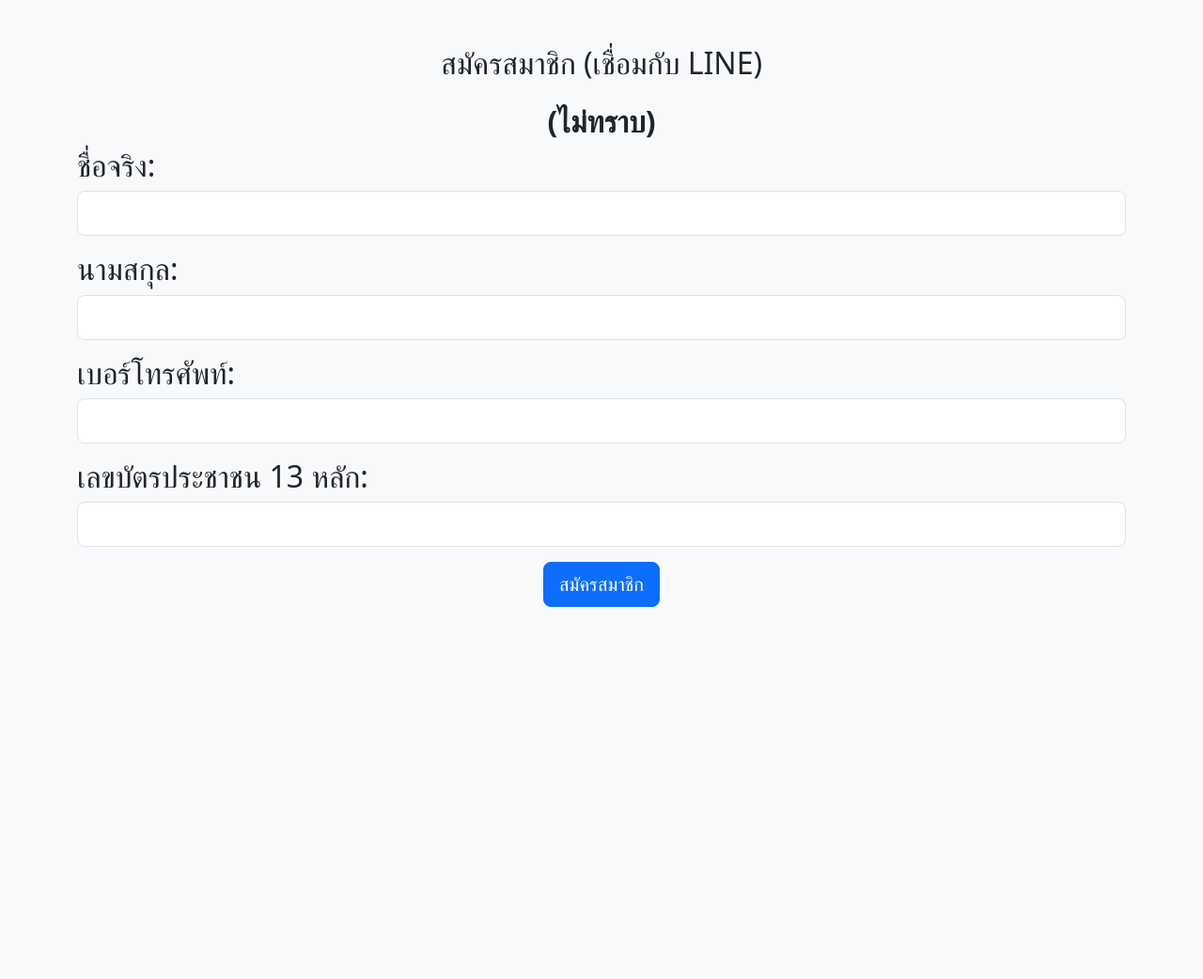
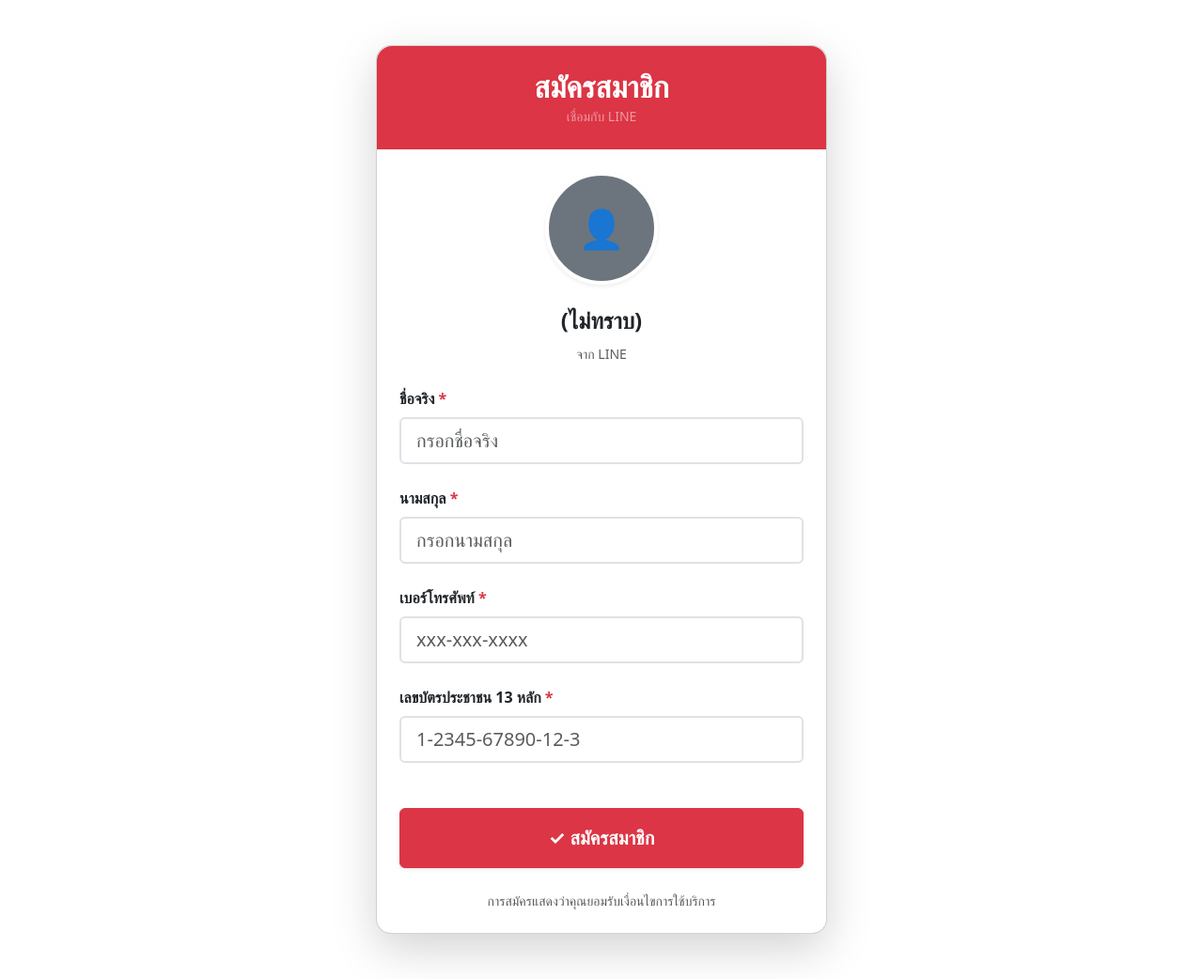
Before and after one commit to Nattawut-Ctrl/LineOA, a PHP site: page /Register.php in a window 1280 px wide. Shown: the whole page at 94% size. Before the commit the page ends 646 px from the top, so only its background shows below. Run offline with PHP 8.4, Linux system fonts and the light colour scheme.

Commit message:
Refactor code structure for improved readability and maintainability

```diff
--- a/BackEnd/Stock/ajax_delete_product.php
+++ b/BackEnd/Stock/ajax_delete_product.php
@@ -78,3 +78,4 @@ if ($status !== 'success') {
 // ตอบกลับปกติ
 header('Content-Type: text/plain; charset=utf-8');
 echo "success";
+?>
--- a/BackEnd/Stock/load_variants.php
+++ b/BackEnd/Stock/load_variants.php
@@ -23,3 +23,4 @@ $html .= "
 ";
 
 echo $html;
+?>
--- a/FrontEnd/Users/Register.php
+++ b/FrontEnd/Users/Register.php
@@ -81,59 +81,86 @@ if ($_SERVER['REQUEST_METHOD'] === 'POST') {
     <link href="https://cdn.jsdelivr.net/npm/bootstrap@5.3.8/dist/css/bootstrap.min.css" rel="stylesheet">
 </head>
 
-<body class="bg-light">
+<body class="bg-gradient" style="background: linear-gradient(135deg, #667eea 0%, #764ba2 100%); min-height: 100vh;">
 
-    <div class="container my-5">
-        <h2 class="text-center mb-4">สมัครสมาชิก (เชื่อมกับ LINE)</h2>
+    <div class="container d-flex align-items-center justify-content-center min-vh-100 py-5">
+        <div class="card shadow-lg rounded-4 w-100" style="max-width: 480px;">
 
+            <!-- Header -->
+            <div class="card-header bg-danger text-white text-center py-4 rounded-top-4 border-0">
+                <h2 class="mb-0 fw-bold">สมัครสมาชิก</h2>
+                <small class="text-white-50">เชื่อมกับ LINE</small>
+            </div>
+
+            <div class="card-body p-4">
+                <!-- Error messages -->
                 <?php if (!empty($errors)): ?>
-            <div class="alert alert-danger">
+                    <div class="alert alert-danger alert-dismissible fade show rounded-3" role="alert">
+                        <div class="fw-bold mb-2">⚠️ พบข้อผิดพลาด:</div>
                         <?php foreach ($errors as $e): ?>
-                    <div><?php echo $e; ?></div>
+                            <div class="small mb-1">✗ <?php echo $e; ?></div>
                         <?php endforeach; ?>
+                        <button type="button" class="btn-close" data-bs-dismiss="alert" aria-label="Close"></button>
                     </div>
                 <?php endif; ?>
 
                 <form method="post">
-            <!-- line_uid / display_name ซ่อน / แสดงแบบอ่านอย่างเดียว -->
+                    <!-- Hidden fields -->
                     <input type="hidden" name="line_uid" value="<?php echo $line_uid; ?>">
                     <input type="hidden" name="display_name" value="<?php echo $display_name; ?>">
                     <input type="hidden" name="picture_url" value="<?php echo $picture_url; ?>">
 
-            <div class="form-group">
+                    <!-- Profile section -->
+                    <div class="text-center mb-4">
                         <?php if ($picture_url): ?>
-                    <div class="d-flex justify-content-center">
                             <img src="<?php echo htmlspecialchars($picture_url); ?>"
-                            alt="LINE Profile Picture" class="rounded-circle mb-3" width="100" height="100">
+                                alt="LINE Profile Picture" class="rounded-circle shadow-sm mb-3" width="120" height="120" style="border: 4px solid #fff; object-fit: cover;">
+                        <?php else: ?>
+                            <div class="rounded-circle bg-secondary d-inline-flex align-items-center justify-content-center mb-3 shadow-sm" style="width: 120px; height: 120px; border: 4px solid #fff;">
+                                <span class="fs-1 text-white">👤</span>
                             </div>
                         <?php endif; ?>
-                <p class="text-center h2"><strong><?php echo $display_name ?: '(ไม่ทราบ)'; ?></strong></p>
+                        <h4 class="fw-bold text-dark mt-2"><?php echo $display_name ?: '(ไม่ทราบ)'; ?></h4>
+                        <small class="text-muted">จาก LINE</small>
                     </div>
 
-            <div class="form-group mb-3">
-                <label class="h2 font-weight-bold">ชื่อจริง:</label>
-                <input type="text" class="form-control form-control-lg" name="first_name" required value="<?php echo $first_name ?? ''; ?>">
+                    <!-- Form fields -->
+                    <div class="mb-4">
+                        <label class="form-label fw-bold fs-6 text-dark">ชื่อจริง <span class="text-danger">*</span></label>
+                        <input type="text" class="form-control form-control-lg rounded-2 border-2" name="first_name" required value="<?php echo htmlspecialchars($first_name ?? ''); ?>" placeholder="กรอกชื่อจริง">
                     </div>
 
-            <div class="form-group mb-3">
-                <label class="h2 font-weight-bold">นามสกุล:</label>
-                <input type="text" class="form-control form-control-lg" name="last_name" required value="<?php echo $last_name ?? ''; ?>">
+                    <div class="mb-4">
+                        <label class="form-label fw-bold fs-6 text-dark">นามสกุล <span class="text-danger">*</span></label>
+                        <input type="text" class="form-control form-control-lg rounded-2 border-2" name="last_name" required value="<?php echo htmlspecialchars($last_name ?? ''); ?>" placeholder="กรอกนามสกุล">
                     </div>
 
-            <div class="form-group mb-3">
-                <label class="h2 font-weight-bold">เบอร์โทรศัพท์:</label>
-                <input type="tel" class="form-control form-control-lg" name="phone" maxlength="10" pattern="^[0-9]{10}$" title="กรุณากรอกเบอร์โทรศัพท์ 10 หลัก (เฉพาะตัวเลข)" required value="<?php echo $phone ?? ''; ?>">
+                    <div class="mb-4">
+                        <label class="form-label fw-bold fs-6 text-dark">เบอร์โทรศัพท์ <span class="text-danger">*</span></label>
+                        <input type="tel" class="form-control form-control-lg rounded-2 border-2" id="phone" name="phone" maxlength="12" inputmode="numeric" pattern="[0-9]{10}" required value="<?php echo htmlspecialchars($phone ?? ''); ?>" placeholder="xxx-xxx-xxxx">
+                        <small id="phone-error" class="text-danger d-block mt-1"></small>
                     </div>
 
-            <div class="form-group mb-3">
-                <label class="h2 font-weight-bold">เลขบัตรประชาชน 13 หลัก:</label>
-                <input type="tel" class="form-control form-control-lg" name="citizen_id" maxlength="13" pattern="^[0-9]{13}$" title="กรุณากรอกเลขบัตรประชาชน 13 หลัก (เฉพาะตัวเลข)" required value="<?php echo $citizen_id ?? ''; ?>">
+                    <div class="mb-4">
+                        <label class="form-label fw-bold fs-6 text-dark">เลขบัตรประชาชน 13 หลัก <span class="text-danger">*</span></label>
+                        <input type="tel" class="form-control form-control-lg rounded-2 border-2" id="citizen_id" name="citizen_id" maxlength="17" inputmode="numeric" pattern="[0-9]{13}" required value="<?php echo htmlspecialchars($citizen_id ?? ''); ?>" placeholder="1-2345-67890-12-3">
+                        <small id="citizen-id-error" class="text-danger d-block mt-1"></small>
                     </div>
 
-            <div class="d-flex justify-content-center">
-                <button type="submit" class="btn btn-primary btn-lg btn-block mb-4">สมัครสมาชิก</button>
+                    <!-- Submit button -->
+                    <div class="d-grid gap-2 mt-5">
+                        <button type="submit" class="btn btn-danger btn-lg fw-bold rounded-2 py-3 text-white shadow-sm">
+                            ✓ สมัครสมาชิก
+                        </button>
                     </div>
+
+                    <!-- Footer text -->
+                    <p class="text-center text-muted small mt-4 mb-0">
+                        การสมัครแสดงว่าคุณยอมรับเงื่อนไขการใช้บริการ
+                    </p>
                 </form>
+            </div>
+        </div>
     </div>
 
     <script>
@@ -146,22 +173,59 @@ if ($_SERVER['REQUEST_METHOD'] === 'POST') {
             document.getElementById("citizen-id-error").innerText = "";
 
             // ตรวจสอบว่าเบอร์โทรศัพท์มีความยาวถูกต้องและไม่มีสัญลักษณ์พิเศษ
-            if (!/^[0-9]{10}$/.test(phone.value)) {
+            if (!/^[0-9]{12}$/.test(phone.value)) {
                 event.preventDefault(); // ป้องกันการส่งฟอร์ม
                 document.getElementById("phone-error").innerText = "กรุณากรอกเบอร์โทรศัพท์ 10 หลัก (เฉพาะตัวเลข)";
             }
 
             // ตรวจสอบว่าเลขบัตรประชาชนมีความยาวถูกต้องและไม่มีสัญลักษณ์พิเศษ
-            if (!/^[0-9]{13}$/.test(citizenId.value)) {
+            if (!/^[0-9]{17}$/.test(citizenId.value)) {
                 event.preventDefault(); // ป้องกันการส่งฟอร์ม
                 document.getElementById("citizen-id-error").innerText = "กรุณากรอกเลขบัตรประชาชน 13 หลัก (เฉพาะตัวเลข)";
             }
         });
+
+        const phoneInput = document.getElementById("phone");
+        phoneInput.addEventListener("input", function() {
+            let value = this.value.replace(/\D/g, ''); // ลบตัวที่ไม่ใช่ตัวเลข
+
+            if (value.length > 3 && value.length <= 6) {
+                this.value = value.slice(0, 3) + '-' + value.slice(3);
+            }
+            else if (value.length > 6) {
+                this.value = value.slice(0, 3) + '-' + value.slice(3, 6) + '-' + value.slice(6, 10);
+            } else {
+                this.value = value;
+            }
+        });
+
+        const citizenIdInput = document.getElementById("citizen_id");
+        citizenIdInput.addEventListener("input", function() {
+            let value = this.value.replace(/\D/g, ''); // ลบตัวที่ไม่ใช่ตัวเลข
+
+            let len = value.length;
+            let result = '';
+
+            if (len > 0) {
+                result = value.slice(0, 1);
+            }
+            if (len > 1) {
+                result += "-" + value.slice(1, 5);
+            }
+            if (len > 5) {
+                result += "-" + value.slice(5, 10);
+            }
+            if (len > 10) {
+                result += "-" + value.slice(10, 12);
+            }
+            if (len > 12) {
+                result += "-" + value.slice(12, 13);
+            }
+            this.value = result;
+        });
     </script>
 
-    <script src="https://code.jquery.com/jquery-3.5.1.slim.min.js"></script>
-    <script src="https://cdn.jsdelivr.net/npm/@popperjs/core@2.9.3/dist/umd/popper.min.js"></script>
-    <script src="https://cdn.jsdelivr.net/npm/bootstrap@5.3.8/dist/js/bootstrap.bundle.min.js" integrity="sha384-FKyoEForCGlyvwx9Hj09JcYn3nv7wiPVlz7YYwJrWVcXK/BmnVDxM+D2scQbITxI" crossorigin="anonymous"></script>
+    <script src="https://cdn.jsdelivr.net/npm/bootstrap@5.3.8/dist/js/bootstrap.bundle.min.js"></script>
 
 </body>
 
```
Also changed, not shown: BackEnd/Stock/ajax_update_product.php (+100 -12 lines), BackEnd/Stock/save_new_product.php (+48 -4 lines), BackEnd/Stock/save_new_stock.php (+50 -2 lines), uploads/products/1763110597_e13118.jpg (added). Lines whose indentation alone changed are shown as unchanged.
